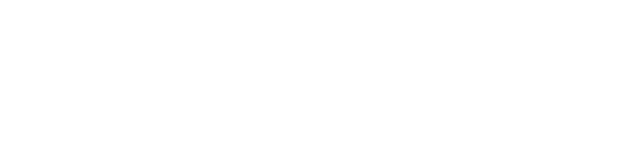
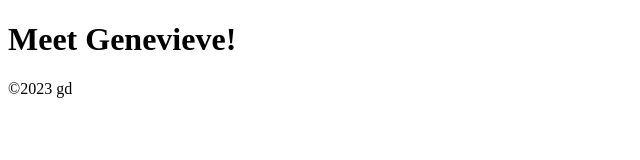
Before and after one commit to theladygen/About-Me, a plain HTML site: page index.html in a window 1280 px wide. Shown: the whole page, without its empty margins (0-640 px from the left). Drawn offline with Linux system fonts and the light colour scheme; files that its build step writes are made by us from their sources; files whose address does not match are found by name.

```diff
--- a/index.html
+++ b/index.html
@@ -8,6 +8,14 @@
   <link rel="stylesheet" type= "text/css" href="style.css"/>
 </head>
 <body>
+  <header>
+    <h1>Meet Genevieve!</h1>
+  </header>
+  <main>
+  </main>
+  <footer>
+    <p>&copy;2023 gd</p>
+  </footer>
  <script src="app.js" ></script>
 </body>
 </html>
```
Also changed, not shown: img/MsPeeps.jpg (added), img/blue-pic.jpg (added), img/toes-in-the-sand.JPG (added), 1 other file.
